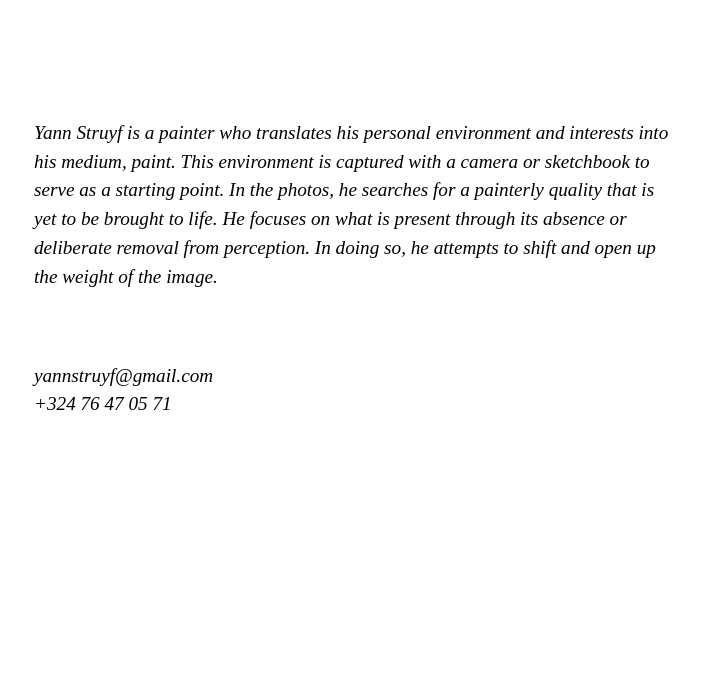
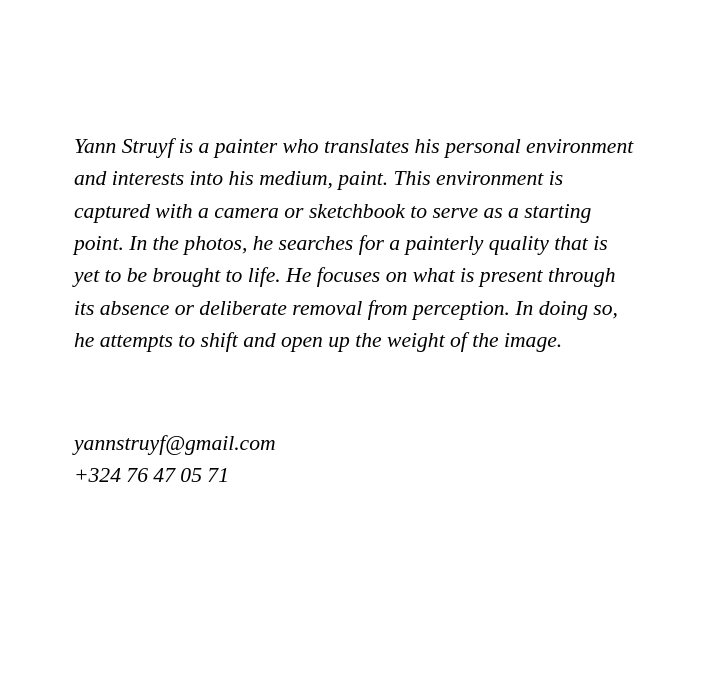
Before and after one commit to Auuuguuust/yannstruyf, a plain HTML site: page info/index.html in a window 1280 px wide. Shown: the part 110-800 px from the top of the page, without its empty margins (286-990 px from the left). Drawn offline with Linux system fonts and the light colour scheme; files that its build step writes are made by us from their sources; files whose address does not match are found by name; a web font is replaced by a local one.

Commit message:
Update index.html

```diff
--- a/info/index.html
+++ b/info/index.html
@@ -4,9 +4,9 @@
     <meta charset="UTF-8">
     <meta name="viewport" content="width=device-width, initial-scale=1.0">
     <title>Info | Yann Struyf</title>
-    <link rel="stylesheet" href="/css/uikit.css">
-    <link rel="stylesheet" href="/css/uikit.min.css">
-    <link rel="stylesheet" href="/css/main.css">
+    <link rel="stylesheet" href="css/uikit.css">
+    <link rel="stylesheet" href="css/uikit.min.css">
+    <link rel="stylesheet" href="css/main.css">
     <link rel="stylesheet" href="https://fonts.googleapis.com/css2?family=Arya:wght@400;700&display=swap">
 </head>
 <body>
```
